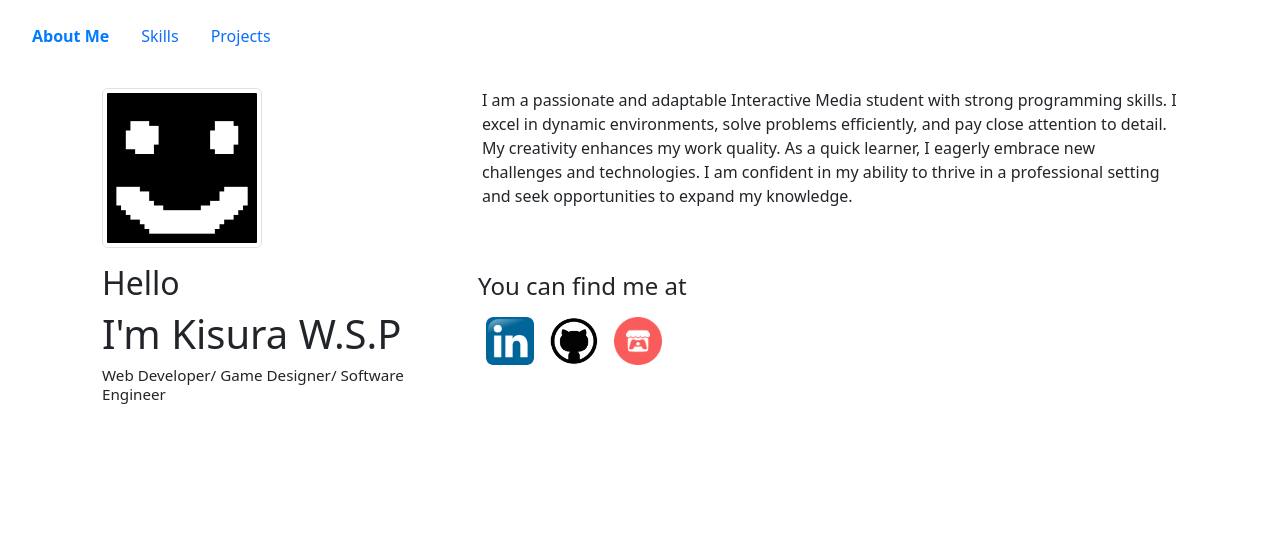
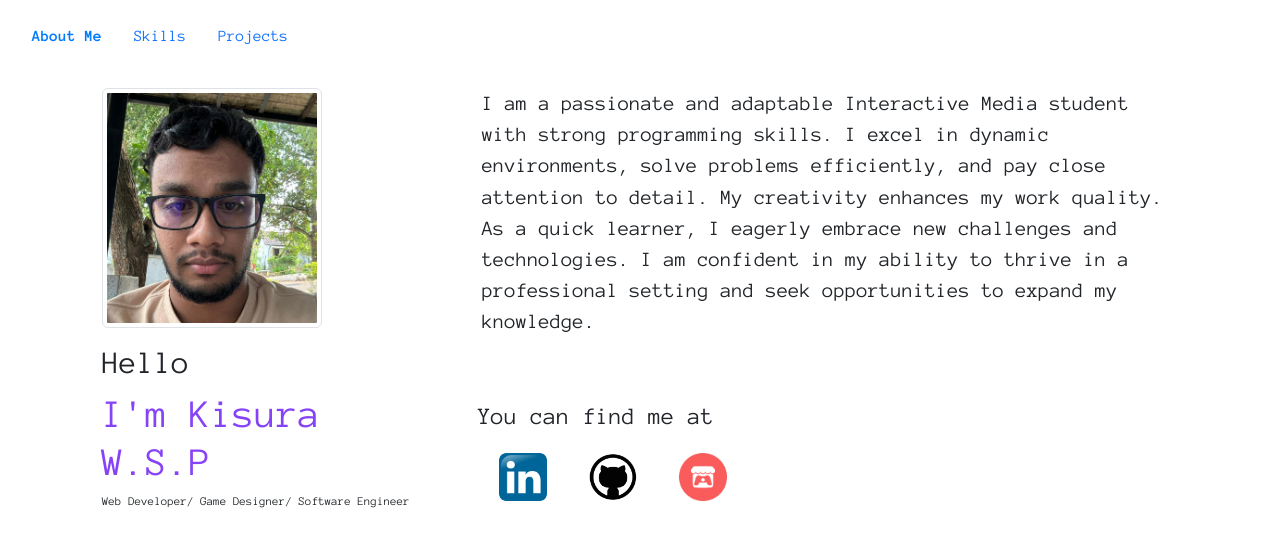
Before and after one commit to KisuraWSP/KisuraWSP.github.io, a React (Vite) app: page / in a window 1280 px wide. Shown: the top 546 px of the page. Built offline with nearby package versions, Linux system fonts and the light colour scheme.

Commit message:
modified the page a little bit,, need to make it more nicer and perform faster when rendering

```diff
--- a/index.html
+++ b/index.html
@@ -9,6 +9,7 @@
     <meta name="viewport" content="width=device-width, initial-scale=1.0" />
     <!-- SEO END -->
     <link rel="icon" type="image/x-icon" href="src/assets/images/favicon.png">
+    <link href="https://fonts.googleapis.com/css2?family=Anonymous+Pro:wght@400;700&display=swap" rel="stylesheet">
     <title>Kisura W.S.P | Portfolio</title>
   </head>
   <body>
--- a/package.json
+++ b/package.json
@@ -2,7 +2,7 @@
   "homepage": "https://kisurawsp.github.io",
   "name": "portfolio",
   "private": true,
-  "version": "0.0.0",
+  "version": "0.0.1",
   "type": "module",
   "scripts": {
     "dev": "vite",
@@ -17,6 +17,8 @@
     "react": "^18.3.1",
     "react-bootstrap": "^2.10.4",
     "react-dom": "^18.3.1",
+    "react-lazy": "^1.1.0",
+    "react-lazy-load-image-component": "^1.6.2",
     "react-router-dom": "^6.25.1",
     "styled-components": "^6.1.12"
   },
--- /dev/null
+++ b/src/assets/css/index.css
@@ -0,0 +1,3 @@
+body {
+    font-family: 'Anonymous Pro', monospace;
+}
--- /dev/null
+++ b/src/components/SocialMedia.component.tsx
@@ -0,0 +1,98 @@
+import Col from "react-bootstrap/Col";
+import Row from "react-bootstrap/Row";
+import Image from "react-bootstrap/Image";
+import { linkedin, github, itch_io } from "../@export/module";
+
+import github_img from "../assets/images/github.png";
+import linkedin_img from "../assets/images/linkedin.png";
+import itch_io_img from "../assets/images/itch_io.png";
+import { CSSProperties } from "react";
+
+
+import OverlayTrigger from 'react-bootstrap/OverlayTrigger';
+import Tooltip from 'react-bootstrap/Tooltip';
+import Button from "react-bootstrap/Button";
+
+const img_size: CSSProperties = {
+    width: "3rem",
+    height: "3rem",
+    margin: "0.5rem"
+};
+
+const SocialMedia : React.FC = () => {
+    return(
+        <>
+            <Row style={{padding: "1rem"}}>
+                <Col>
+                    <h4>You can find me at</h4>
+                    <OverlayTrigger
+                    placement="bottom"
+                    overlay={<Tooltip id="button-tooltip-2">Linkedin</Tooltip>}>
+                        {({ ref, ...triggerHandler }) => (
+                            <Button
+                            variant="link"
+                            {...triggerHandler}
+                            className="d-inline-flex align-items-center"
+                            >
+                            <Image
+                                ref={ref}
+                                rounded
+                                src={linkedin_img}
+                                style={img_size}
+                                onClick={linkedin}
+                            />
+                            </Button>
+                        )}
+                    </OverlayTrigger>
+                    <OverlayTrigger
+                    placement="bottom"
+                    overlay={<Tooltip id="button-tooltip-2">GitHub</Tooltip>}>
+                        {({ ref, ...triggerHandler }) => (
+                            <Button
+                            variant="link"
+                            {...triggerHandler}
+                            className="d-inline-flex align-items-center"
+                            >
+                            <Image
+                                ref={ref}
+                                src={github_img}
+                                rounded style={img_size}
+                                onClick={github}
+                            />
+                            </Button>
+                        )}
+                    </OverlayTrigger>
+                    <OverlayTrigger
+                    placement="bottom"
+                    overlay={<Tooltip id="button-tooltip-2">Itch.io</Tooltip>}>
+                        {({ ref, ...triggerHandler }) => (
+                            <Button
+                            variant="link"
+                            {...triggerHandler}
+                            className="d-inline-flex align-items-center"
+                            >
+                            <Image
+                                ref={ref}
+                                rounded
+                                style={img_size}
+                                onClick={itch_io}
+                                src={itch_io_img}
+                            />
+                            </Button>
+                        )}
+                    </OverlayTrigger>
+                </Col>
+                {
+                    /*
+                        <Col>
+                            <h4>Contact Me</h4>
+                            <h5>@gmail.com</h5>
+                        </Col>
+                    */
+                }
+            </Row>
+        </>
+    );
+};
+
+export default SocialMedia;
--- a/src/main.tsx
+++ b/src/main.tsx
@@ -3,6 +3,7 @@ import ReactDOM from 'react-dom/client'
 import App from './App.tsx'
 import { BrowserRouter } from 'react-router-dom'
 import 'bootstrap/dist/css/bootstrap.css';
+import "./assets/css/index.css";
 
 ReactDOM.createRoot(document.getElementById('root')!).render(
   <React.StrictMode>
--- a/src/views/Home.tsx
+++ b/src/views/Home.tsx
@@ -5,24 +5,15 @@ import Col from "react-bootstrap/Col";
 import Row from "react-bootstrap/Row";
 import Image from "react-bootstrap/Image";
 import styled from "styled-components";
-import { linkedin, github, itch_io } from "../@export/module";
 
-import github_img from "../assets/images/github.png";
-import linkedin_img from "../assets/images/linkedin.png";
-import itch_io_img from "../assets/images/itch_io.png";
-import favicon from "../assets/images/favicon.png";
-import { CSSProperties } from "react";
+import profile from "../assets/images/profile.jpeg";
+import SocialMedia from "../components/SocialMedia.component";
 
-const img_size: CSSProperties = {
-    width: "3rem",
-    height: "3rem",
-    margin: "0.5rem"
-};
 
 const DETAILS = styled.p`
     padding: 2rem;
     justify-content: center;
-    font-size: 1rem;
+    font-size: 1.3rem;
     display: block;
 `;
 
@@ -46,16 +37,16 @@ const Home: React.FC = () => {
             <KNavBar />
             <Container>
                 <Row>
-                    <ImageCol xs={12} md={4} style={{ padding: "2rem" }}>
-                        <Image src={favicon} thumbnail style={{height: "20vh"}}/>
+                    <ImageCol xs={12} md={4} style={{ padding: "2rem"}}>
+                        <Image src={profile} thumbnail style={{height: "30vh"}}/>
                         <Col style={{paddingTop: "1rem"}}>
                             <h2>Hello</h2>
                         </Col>
                         <Col>
-                            <h1>I'm Kisura W.S.P</h1>
+                            <h1 style={{color: "#8642F6"}}>I'm Kisura W.S.P</h1>
                         </Col>
                         <Col>
-                            <h6 style={{fontSize: "95%"}}>Web Developer/ Game Designer/ Software Engineer</h6>
+                            <h6 style={{fontSize: "75%"}}>Web Developer/ Game Designer/ Software Engineer</h6>
                         </Col>
                     </ImageCol>
                     <TextCol xs={12} md={8}>
@@ -67,25 +58,7 @@ const Home: React.FC = () => {
                                 I am confident in my ability to thrive in a professional setting and seek opportunities to expand my knowledge.
                             </DETAILS>
                         </Row>
-                        <Row style={{padding: "1rem"}}>
-                            <Col>
-                                <h4>You can find me at</h4>
-                                <Image src={linkedin_img}
-                                    rounded style={img_size} onClick={linkedin} />
-                                <Image src={github_img}
-                                    rounded style={img_size} onClick={github} />
-                                <Image src={itch_io_img}
-                                    rounded style={img_size} onClick={itch_io} />
-                            </Col>
-                            {
-                                /*
-                                    <Col>
-                                        <h4>Contact Me</h4>
-                                        <h5>@gmail.com</h5>
-                                    </Col>
-                                */
-                            }
-                        </Row>
+                        <SocialMedia/>
                     </TextCol>
                 </Row>
             </Container>
--- a/src/views/Projects.tsx
+++ b/src/views/Projects.tsx
@@ -3,6 +3,15 @@ import KNavBar from "../components/Nav.component";
 import Container from "react-bootstrap/Container";
 import Row from 'react-bootstrap/Row';
 import Col from 'react-bootstrap/Col';
+
+// import cpp from "../assets/images/cpp_logo.jpg";
+// <Card.Img variant="top" src={cpp} />
+import { CSSProperties } from "react";
+
+const box : CSSProperties = {
+    width: "20rem",
+    margin: "1rem"
+};
 
 const Projects : React.FC = () => {
     return(
@@ -11,7 +20,7 @@ const Projects : React.FC = () => {
             <Container>
                 <Row>
                     <Col>
-                    <Card style={{ width: '18rem', margin: "1rem" }}>
+                    <Card style={box}>
                         <Card.Body>
                             <Card.Title><a href="https://github.com/KisuraWSP/KisuraWSP.github.io">Portfolio</a></Card.Title>
                             <Card.Text>
@@ -19,7 +28,7 @@ const Projects : React.FC = () => {
                             </Card.Text>
                         </Card.Body>
                         </Card>
-                        <Card style={{ width: '18rem', margin: "1rem" }}>
+                        <Card style={box}>
                             <Card.Body>
                                 <Card.Title><a href="https://github.com/KisuraWSP/webServe">WebServe</a></Card.Title>
                                 <Card.Text>
@@ -30,7 +39,7 @@ const Projects : React.FC = () => {
                                 </Card.Text>
                             </Card.Body>
                         </Card>
-                        <Card style={{ width: '18rem', margin: "1rem" }}>
+                        <Card style={box}>
                             <Card.Body>
                                 <Card.Title><a href="https://github.com/KisuraWSP/book-api">Book API</a></Card.Title>
                                 <Card.Text>
@@ -40,7 +49,7 @@ const Projects : React.FC = () => {
                         </Card>
                     </Col>
                     <Col>
-                        <Card style={{ width: '18rem', margin: "1rem" }}>
+                        <Card style={box}>
                             <Card.Body>
                                 <Card.Title><a href="https://github.com/devgithub-sl/book-list">Book List</a></Card.Title>
                                 <Card.Text>
@@ -49,7 +58,7 @@ const Projects : React.FC = () => {
                                 </Card.Text>
                             </Card.Body>
                         </Card>
-                        <Card style={{ width: '18rem', margin: "1rem" }}>
+                        <Card style={box}>
                             <Card.Body>
                                 <Card.Title><a href="https://github.com/devgithub-sl/blog">Blog</a></Card.Title>
                                 <Card.Text>
--- a/src/views/Skills.tsx
+++ b/src/views/Skills.tsx
@@ -18,6 +18,21 @@ import php from "../assets/images/php_logo.png";
 import rust from "../assets/images/rust_logo.jpg";
 import ts from "../assets/images/typescript_logo.png";
 
+import { CSSProperties } from "react";
+
+const img_style : CSSProperties = {
+    margin: "1rem",
+   // border: "0.2rem solid black",
+    padding: "1rem",
+    //borderRadius: "1rem"
+};
+/* Need to implement lazy loading later
+for now this will do
+<Suspense
+fallback={<div>Image Components are loading...</div>}>
+
+</Suspense>
+*/
 const Skills : React.FC = () => {
     return(
         <>
@@ -25,7 +40,7 @@ const Skills : React.FC = () => {
             <Container fluid>
                 <Row>
                     <Col>
-                        <Figure style={{margin: "1rem"}}>
+                        <Figure style={img_style}>
                             <Figure.Image
                                 width={120}
                                 height={120}
@@ -33,7 +48,7 @@ const Skills : React.FC = () => {
                                 src={c}
                             />
                         </Figure>
-                        <Figure style={{margin: "1rem"}}>
+                        <Figure style={img_style}>
                             <Figure.Image
                                 width={120}
                                 height={120}
@@ -41,7 +56,7 @@ const Skills : React.FC = () => {
                                 src={cpp}
                             />
                         </Figure>
-                        <Figure style={{margin: "1rem"}}>
+                        <Figure style={img_style}>
                             <Figure.Image
                                 width={200}
                                 height={200}
@@ -49,7 +64,7 @@ const Skills : React.FC = () => {
                                 src={cs}
                             />
                         </Figure>
-                        <Figure style={{margin: "1rem"}}>
+                        <Figure style={img_style}>
                             <Figure.Image
                                 width={120}
                                 height={120}
@@ -57,7 +72,7 @@ const Skills : React.FC = () => {
                                 src={css}
                             />
                         </Figure>
-                        <Figure style={{margin: "1rem"}}>
+                        <Figure style={img_style}>
                             <Figure.Image
                                 width={200}
                                 height={200}
@@ -65,7 +80,7 @@ const Skills : React.FC = () => {
                                 src={golang}
                             />
                         </Figure>
-                        <Figure style={{margin: "1rem"}}>
+                        <Figure style={img_style}>
                             <Figure.Image
                                 width={120}
                                 height={120}
@@ -77,7 +92,7 @@ const Skills : React.FC = () => {
                 </Row>
                 <Row>
                     <Col>
-                        <Figure style={{margin: "1rem"}}>
+                        <Figure style={img_style}>
                             <Figure.Image
                                 width={120}
                                 height={120}
@@ -85,7 +100,7 @@ const Skills : React.FC = () => {
                                 src={html}
                             />
                         </Figure>
-                        <Figure style={{margin: "1rem"}}>
+                        <Figure style={img_style}>
                             <Figure.Image
                                 width={200}
                                 height={200}
@@ -93,7 +108,7 @@ const Skills : React.FC = () => {
                                 src={java}
                             />
                         </Figure>
-                        <Figure style={{margin: "1rem"}}>
+                        <Figure style={img_style}>
                             <Figure.Image
                                 width={120}
                                 height={120}
@@ -101,7 +116,7 @@ const Skills : React.FC = () => {
                                 src={js}
                             />
                         </Figure>
-                        <Figure style={{margin: "1rem"}}>
+                        <Figure style={img_style}>
                             <Figure.Image
                                 width={120}
                                 height={120}
@@ -109,7 +124,7 @@ const Skills : React.FC = () => {
                                 src={kotlin}
                             />
                         </Figure>
-                        <Figure style={{margin: "1rem"}}>
+                        <Figure style={img_style}>
                             <Figure.Image
                                 width={120}
                                 height={120}
@@ -117,7 +132,7 @@ const Skills : React.FC = () => {
                                 src={php}
                             />
                         </Figure>
-                        <Figure style={{margin: "1rem"}}>
+                        <Figure style={img_style}>
                             <Figure.Image
                                 width={120}
                                 height={120}
```
Also changed, not shown: src/assets/images/profile.jpeg (added), 1 other file (tests, documents, lock files or other folders).
